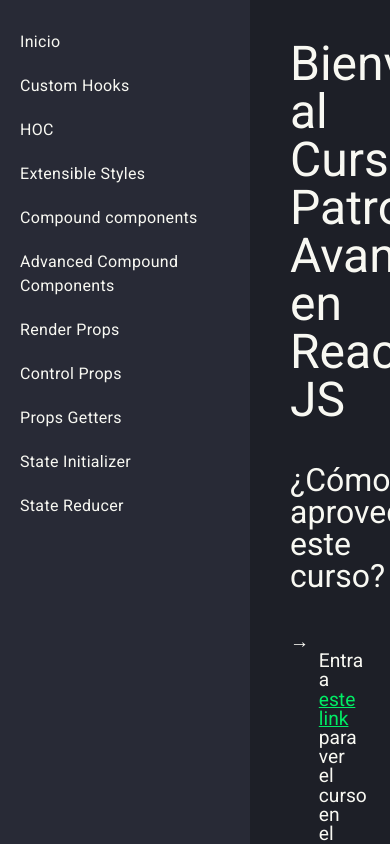
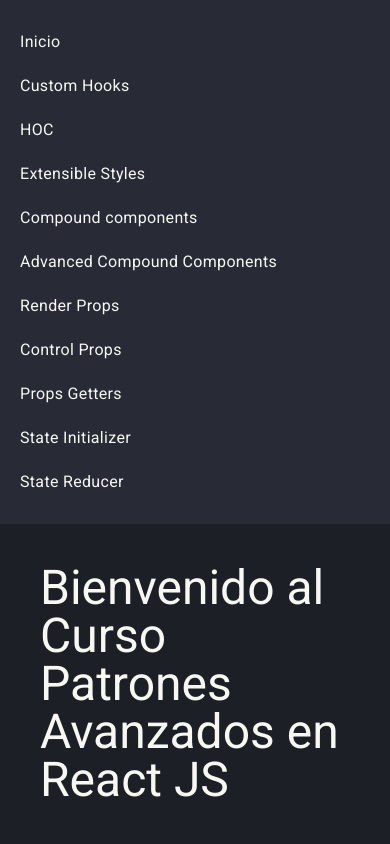
Before and after one commit to Developero-oficial/advanced-react-patterns, a React (Vite) app: page / in a window 390 px wide. Shown: the top 844 px of the page. Built offline with nearby package versions, Linux system fonts and the light colour scheme.

Commit message:
updated layout to be responsive

```diff
--- a/src/components/app-layout.tsx
+++ b/src/components/app-layout.tsx
@@ -8,6 +8,10 @@
   height: 100vh;
   background-color: ${(props) => props.theme.backgrounds.primary};
   color: ${(props) => props.theme.colors.text};
+
+  @media (max-width: 768px) {
+    flex-direction: column;
+  }
 `;
 
 const MainContent = styled.div`
@@ -15,6 +19,10 @@
   background-color: ${(props) => props.theme.backgrounds.quaternary};
   padding: 20px;
   overflow-y: auto;
+
+  @media (max-width: 768px) {
+    flex: none;
+  }
 `;
 
 export const AppLayout = () => (
--- a/src/components/side-nav.tsx
+++ b/src/components/side-nav.tsx
@@ -10,6 +10,11 @@
   display: flex;
   flex-direction: column;
   padding: 20px 0;
+
+  @media (max-width: 768px) {
+    width: 100%;
+    flex: none;
+  }
 `;
 
 const NavLink = styled(Link)`
```
